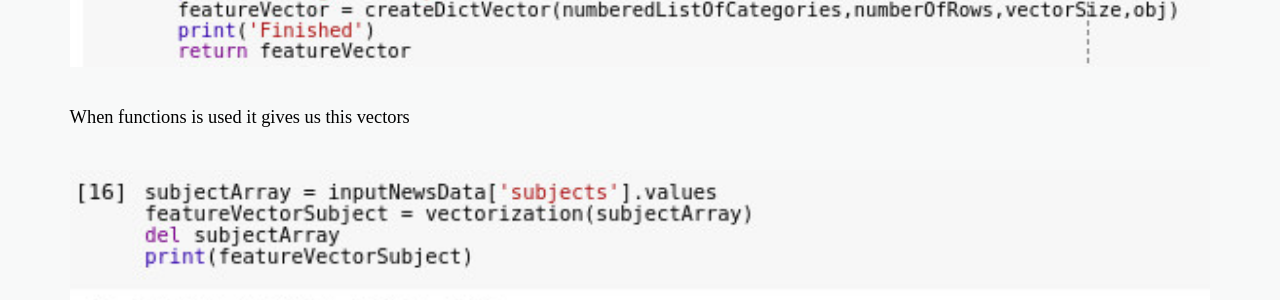
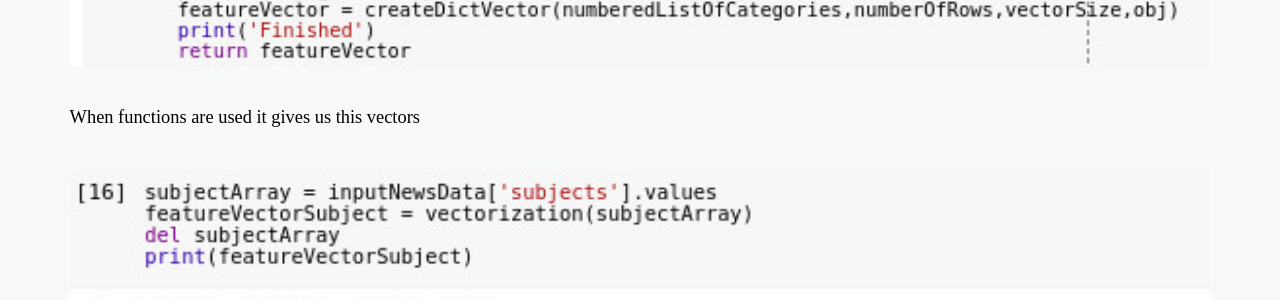
Before and after one commit to daftengineer/daftengineer.github.io, a Jekyll site: the page built from _posts/2018-10-12-market-forecast.markdown, in a window 1280 px wide and 900 px high, scrolled down 6216 px. Shown: the part 153-453 px from the top of the window. Built offline with Jekyll 4.4.1, drawn with Linux system fonts in a browser that asks for light colours; nearby versions of some CDN libraries.

Commit message:
Update 2018-10-12-market-forecast.markdown

```diff
--- a/_posts/2018-10-12-market-forecast.markdown
+++ b/_posts/2018-10-12-market-forecast.markdown
@@ -27,7 +27,7 @@ image-sm: https://daftengineer.github.io/media_assets/stockmarket.jpg
 <img src="https://daftengineer.github.io/media_assets/ml10p8.jpg" />
 <img src="https://daftengineer.github.io/media_assets/ml10p9.jpg" />
 <img src="https://daftengineer.github.io/media_assets/ml10p10.jpg" />
-<p style="text-align:justify;">When functions is used it gives us this vectors</p>
+<p style="text-align:justify;">When functions are used it gives us this vectors</p>
 <img src="https://daftengineer.github.io/media_assets/ml10p11.jpg" />
 <img src="https://daftengineer.github.io/media_assets/ml10p12.jpg" />
 <p style="text-align:justify;">So while parsing the news we need to make a vector of recent past market data. To fetch it I needed to make a QueryEngine which will be called on each news instance.</p>
```
